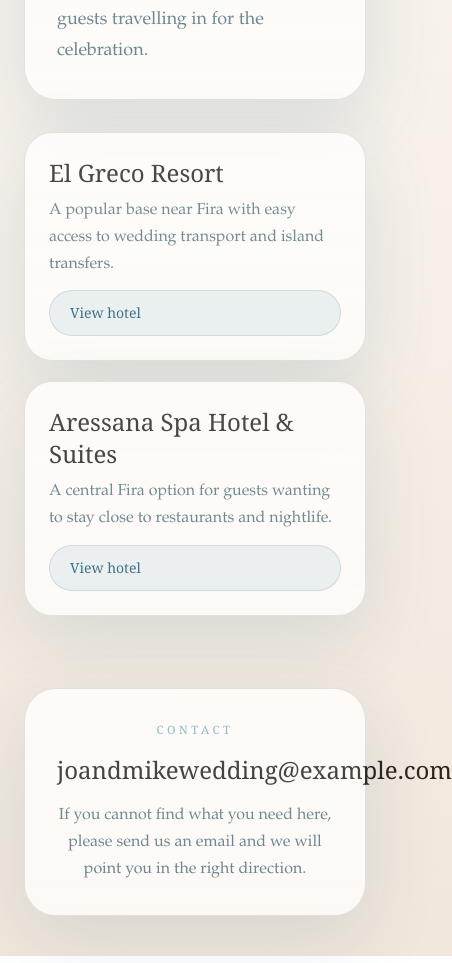
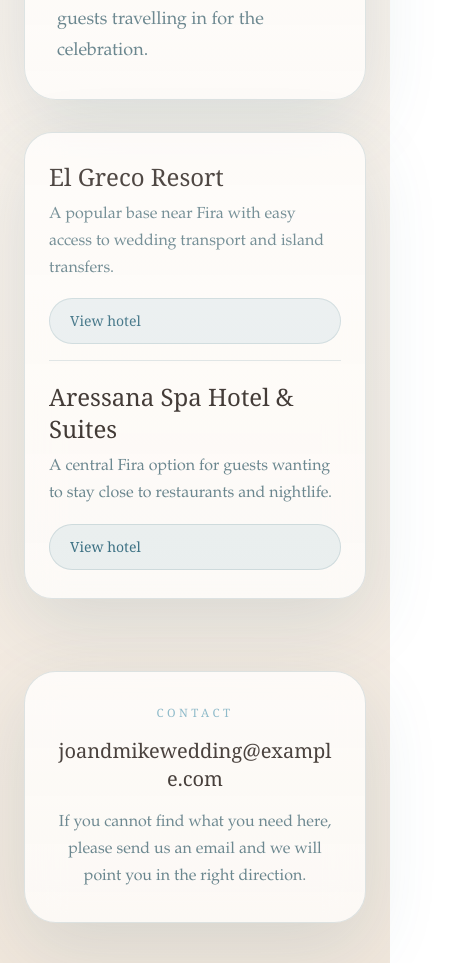
Before and after one commit to dh1612/wedding-website-platform, a Next.js app: page /stay in a window 390 px wide. Shown: the part 800-1763 px from the top of the page, 452 px wide, since content can reach past the window. Built offline with nearby package versions, Linux system fonts and the light colour scheme.

Commit message:
Polish example page navigation and mobile content flow

```diff
--- a/app/page.tsx
+++ b/app/page.tsx
@@ -20,10 +20,10 @@ const packageCards = [
     id: "smart",
     name: "Smart",
     price: "EUR395",
-    summary: "Adds copy polish and a more refined first version with less back-and-forth.",
+    summary: "A more polished first version, shaped faster with support behind the scenes.",
     points: [
       "Everything in Basic",
-      "AI-assisted wording polish",
+      "AI-supported first draft",
       "More finished first version",
       "Optional concierge touches"
     ]
@@ -64,13 +64,13 @@ const emotionalPoints = [
 
 const trustPoints = [
   "Done-for-you service",
-  "AI support with a real human",
+  "Real support from first draft to final review",
   "Private review before guests see anything"
 ];
 
 const supportPoints = [
   "A real person checks the first version before it goes anywhere live.",
-  "AI can help polish wording, but couples still interact with a human.",
+  "The first draft can be shaped faster behind the scenes, while the service still feels personal.",
   "Changes, questions, and final touches are handled with support, not guesswork."
 ];
 
@@ -185,7 +185,7 @@ export default function MarketingHomePage() {
             </Link>
             <Link
               href={exampleHref}
-              className="inline-flex items-center justify-center rounded-full bg-[#184b38] px-7 py-3.5 text-center text-sm font-medium text-white transition hover:bg-[#215b45] md:border md:border-[#d8cfc5] md:bg-white md:text-[#4e453f] md:hover:bg-[#faf7f2]"
+              className="inline-flex items-center justify-center rounded-full border border-[#d8cfc5] bg-white px-7 py-3.5 text-center text-sm font-medium text-[#4e453f] transition hover:bg-[#faf7f2]"
             >
               View Example
             </Link>
@@ -198,8 +198,8 @@ export default function MarketingHomePage() {
             <p className="text-sm leading-6 text-[#184b38]">
               No payment needed to get your first version started.
             </p>
-            <p className="text-sm leading-6 text-[#184b38]">
-              Most couples choose Smart for AI-assisted wording polish.
+            <p className="text-sm leading-6 text-[#5f564e]">
+              Most couples choose Smart for a more finished first version with less back-and-forth.
             </p>
           </div>
 
@@ -243,11 +243,12 @@ export default function MarketingHomePage() {
                 <div className="rounded-[1.7rem] border border-white/12 bg-white/92 p-6 shadow-[0_20px_60px_rgba(17,28,23,0.18)]">
                   <p className="text-[11px] uppercase tracking-[0.32em] text-[#9a7d64]">Smart package highlight</p>
                   <p className="mt-3 text-2xl leading-tight">
-                  AI-assisted wording polish for a more finished first version.
+                  A more polished first version, prepared faster behind the scenes.
                   </p>
                   <p className="mt-3 text-base leading-7 text-[#5f564e]">
-                  Couples can send rough notes. Smart uses AI to help shape clearer wording, then a
-                  real person checks the first version before it is sent for review.
+                  Couples can send rough notes. Smart helps shape those into something more
+                  refined, then a real person checks the first version before it is sent for
+                  review.
                   </p>
                 </div>
             </div>
--- a/app/wedding/page.tsx
+++ b/app/wedding/page.tsx
@@ -19,6 +19,7 @@ export default async function WeddingPage({ searchParams }: WeddingPageProps) {
       siteBasePath="/wedding"
       activeTheme={activeTheme}
       weddingData={wedding}
+      demoMode
     />
   );
 }
--- a/components/accommodation-section.tsx
+++ b/components/accommodation-section.tsx
@@ -21,14 +21,16 @@ export function AccommodationSection({
             description="A couple of nearby options for guests travelling in for the celebration."
           />
         </div>
-        <div className="grid gap-5">
-          {wedding.accommodation.map((hotel) => (
-            <article
-              key={hotel.name}
-              className="section-shell rounded-[1.75rem] p-6 sm:p-8"
-            >
-              <div className="flex flex-col gap-3 sm:flex-row sm:items-center sm:justify-between">
-                <div>
+        <div className="section-shell rounded-[1.75rem] p-6 sm:p-8">
+          <div className="space-y-4">
+            {wedding.accommodation.map((hotel, index) => (
+              <article
+                key={hotel.name}
+                className={`flex flex-col gap-4 py-1 sm:flex-row sm:items-start sm:justify-between ${
+                  index !== wedding.accommodation.length - 1 ? "border-b border-[var(--border)] pb-4" : ""
+                }`}
+              >
+                <div className="min-w-0">
                   <h3 className="text-2xl">{hotel.name}</h3>
                   <p className="prose-copy mt-2">{hotel.note}</p>
                 </div>
@@ -37,14 +39,14 @@ export function AccommodationSection({
                     href={hotel.link}
                     target="_blank"
                     rel="noreferrer"
-                    className="accent-outline rounded-full px-5 py-3 text-sm font-medium"
+                    className="accent-outline shrink-0 rounded-full px-5 py-3 text-sm font-medium"
                   >
                     View hotel
                   </a>
                 ) : null}
-              </div>
-            </article>
-          ))}
+              </article>
+            ))}
+          </div>
         </div>
       </div>
     </section>
--- a/components/rsvp-section.tsx
+++ b/components/rsvp-section.tsx
@@ -4,9 +4,10 @@ import { SectionHeading } from "@/components/section-heading";
 
 type RSVPSectionProps = {
   weddingData?: WeddingData;
+  demoMode?: boolean;
 };
 
-export function RSVPSection({ weddingData }: RSVPSectionProps) {
+export function RSVPSection({ weddingData, demoMode = false }: RSVPSectionProps) {
   const wedding = weddingData ?? getWeddingData();
 
   return (
@@ -16,14 +17,25 @@ export function RSVPSection({ weddingData }: RSVPSectionProps) {
           <SectionHeading
             eyebrow="RSVP"
             title="Let Us Know If You Can Make It"
-            description={wedding.rsvp.description}
+            description={
+              demoMode
+                ? "In the finished version, this becomes the couple's RSVP form and response flow, shaped around exactly what they want guests to answer."
+                : wedding.rsvp.description
+            }
           />
           <div className="accent-panel rounded-[1.75rem] p-8">
             <p className="eyebrow">Deadline</p>
-            <p className="mt-3 text-3xl">{wedding.rsvp.deadline}</p>
+            <p className="mt-3 text-3xl">{demoMode ? "Set around the couple's plans" : wedding.rsvp.deadline}</p>
             <p className="prose-copy mt-4">
-              Use this section for final guest updates, questions, or any last-minute changes before the wedding.
+              {demoMode
+                ? "This section can collect attendance, dietary notes, travel updates, and anything else the couple wants included in their guest response form."
+                : "Use this section for final guest updates, questions, or any last-minute changes before the wedding."}
             </p>
+            {demoMode ? (
+              <div className="mt-6 rounded-[1.2rem] border border-[var(--border)] bg-white/65 px-5 py-4 text-sm leading-6 text-[var(--muted)]">
+                Example only: the final RSVP form and wording are prepared around the couple's guest list and preferences.
+              </div>
+            ) : (
               <a
                 href={wedding.rsvp.url}
                 target="_blank"
@@ -32,6 +44,7 @@ export function RSVPSection({ weddingData }: RSVPSectionProps) {
               >
                 {wedding.rsvp.label}
               </a>
+            )}
           </div>
         </div>
       </div>
--- a/components/site-footer.tsx
+++ b/components/site-footer.tsx
@@ -3,17 +3,24 @@ import { getWeddingData } from "@/lib/wedding-data";
 
 type SiteFooterProps = {
   weddingData?: WeddingData;
+  demoMode?: boolean;
 };
 
-export function SiteFooter({ weddingData }: SiteFooterProps) {
+export function SiteFooter({ weddingData, demoMode = false }: SiteFooterProps) {
   const wedding = weddingData ?? getWeddingData();
 
   return (
     <footer className="mx-auto w-full max-w-6xl px-6 py-10 lg:px-8 lg:py-14">
       <div className="section-shell rounded-[2rem] p-8 text-center sm:p-10">
         <p className="eyebrow">Contact</p>
-        <p className="mt-4 text-2xl">{wedding.contact.email}</p>
-        <p className="prose-copy mt-4">{wedding.contact.note}</p>
+        <p className="mt-4 break-all text-xl sm:text-2xl">
+          {demoMode ? "yourwedding@example.com" : wedding.contact.email}
+        </p>
+        <p className="prose-copy mt-4">
+          {demoMode
+            ? "In the finished version, this area can point guests to the couple's preferred contact route for travel questions, updates, or RSVP support."
+            : wedding.contact.note}
+        </p>
       </div>
     </footer>
   );
--- a/components/site-header.tsx
+++ b/components/site-header.tsx
@@ -21,6 +21,8 @@ type SiteHeaderProps = {
   allowModeToggle?: boolean;
   weddingData?: WeddingData;
   adminNavItemsOverride?: Array<{ label: string; path: string }>;
+  returnHref?: string;
+  returnLabel?: string;
 };
 
 export function SiteHeader({
@@ -32,7 +34,9 @@ export function SiteHeader({
   siteBasePath = "/templates",
   allowModeToggle = true,
   weddingData,
-  adminNavItemsOverride
+  adminNavItemsOverride,
+  returnHref,
+  returnLabel = "Return to Home"
 }: SiteHeaderProps) {
   const wedding = weddingData ?? getWeddingData();
   const adminNavItems =
@@ -110,7 +114,18 @@ export function SiteHeader({
           <div className="rounded-full border border-[var(--border)] bg-[var(--accent-soft)] px-4 py-2 text-sm font-medium text-[var(--accent-strong)]">
             {portalType === "operator" ? "Admin Area" : "Couple Area"}
           </div>
-        ) : allowModeToggle ? (
+        ) : null}
+        {!adminView ? (
+          <div className="flex items-center gap-2">
+            {returnHref ? (
+              <Link
+                href={returnHref}
+                className="inline-flex items-center justify-center rounded-full border border-[var(--border)] bg-white px-4 py-2 text-sm font-medium text-[var(--foreground)] transition hover:bg-[var(--accent-soft)]"
+              >
+                {returnLabel}
+              </Link>
+            ) : null}
+            {allowModeToggle ? (
               <LayoutToggle
                 currentPath={currentPath}
                 mode={mode}
@@ -119,6 +134,8 @@ export function SiteHeader({
               />
             ) : null}
           </div>
+        ) : null}
+      </div>
     </header>
   );
 }
--- a/components/wedding-site-page.tsx
+++ b/components/wedding-site-page.tsx
@@ -19,6 +19,7 @@ type WeddingSitePageProps = {
   weddingData: WeddingData;
   mode?: SiteMode;
   conciergeApiPath?: string;
+  demoMode?: boolean;
 };
 
 export function WeddingSitePage({
@@ -27,7 +28,8 @@ export function WeddingSitePage({
   activeTheme,
   weddingData,
   mode = "scroll",
-  conciergeApiPath
+  conciergeApiPath,
+  demoMode = false
 }: WeddingSitePageProps) {
   return (
     <main data-theme={activeTheme.id} style={activeTheme.style}>
@@ -38,6 +40,8 @@ export function WeddingSitePage({
         siteBasePath={siteBasePath}
         allowModeToggle={false}
         weddingData={weddingData}
+        returnHref={demoMode ? "/" : undefined}
+        returnLabel={demoMode ? "Return to Home" : undefined}
       />
       <HeroSection themeId={activeTheme.id} weddingData={weddingData} />
       <FAQSection
@@ -48,9 +52,9 @@ export function WeddingSitePage({
       <ScheduleSection weddingData={weddingData} />
       <TravelSection weddingData={weddingData} />
       <AccommodationSection weddingData={weddingData} />
-      <RSVPSection weddingData={weddingData} />
+      <RSVPSection weddingData={weddingData} demoMode={demoMode} />
       <GalleryRegistrySection weddingData={weddingData} />
-      <SiteFooter weddingData={weddingData} />
+      <SiteFooter weddingData={weddingData} demoMode={demoMode} />
     </main>
   );
 }
```
Lines whose indentation alone changed are shown as unchanged.
